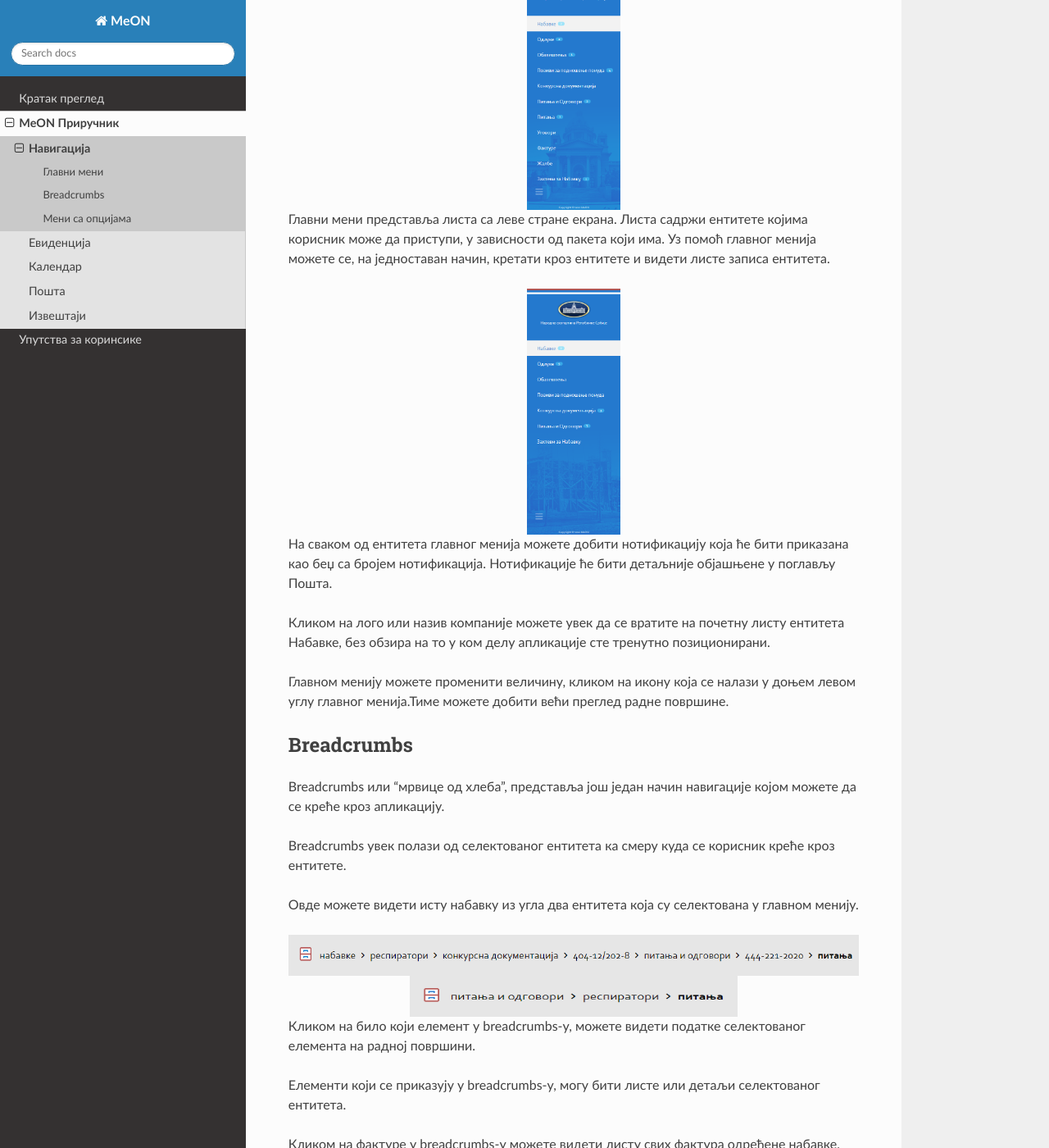
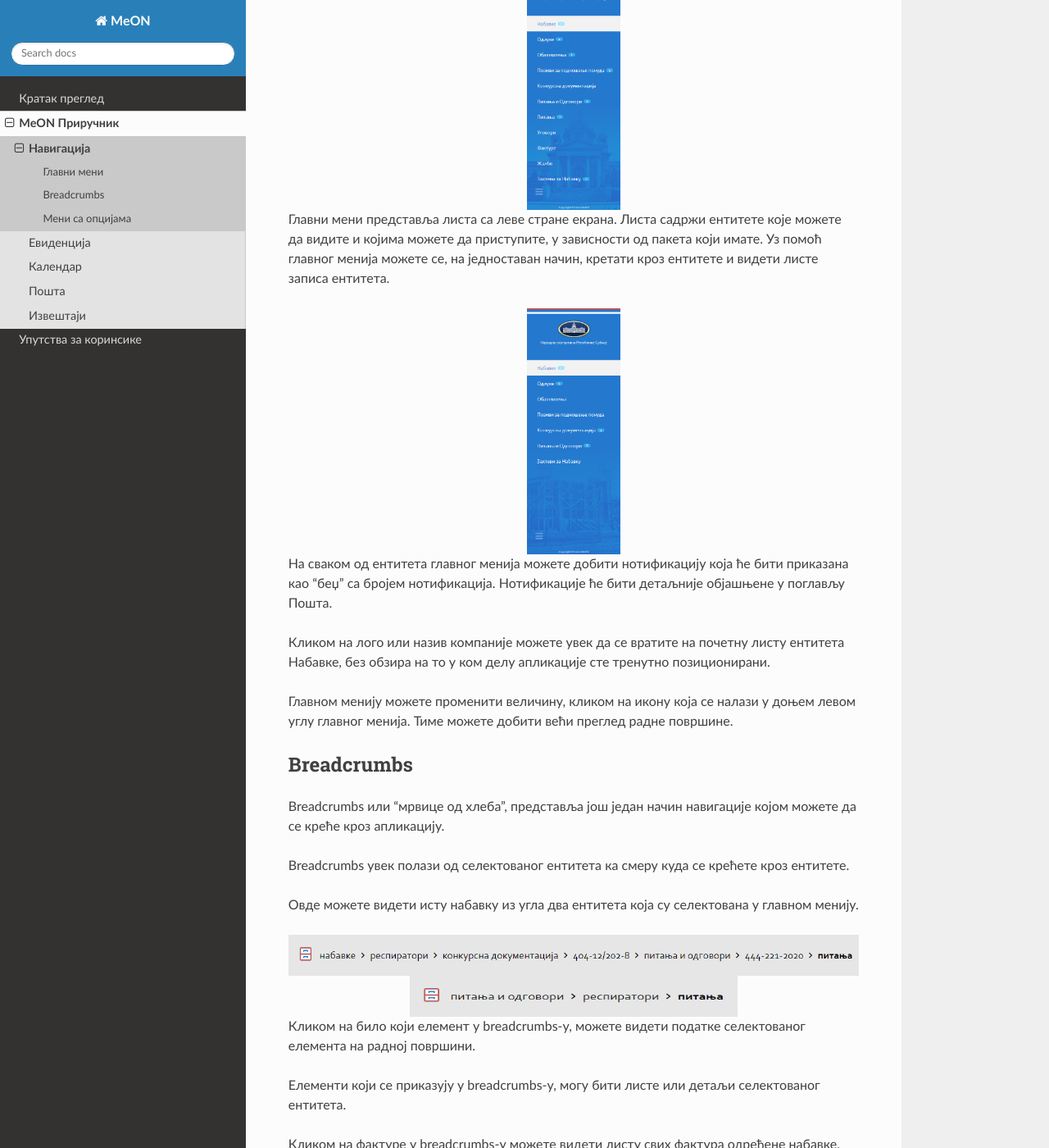
Before and after one commit to ismt-hub/MeON-Docs, a Sphinx documentation site: the page built from docs/prirucnik/navigacija.rst, in a window 1280 px wide and 1400 px high, scrolled down 692 px. Shown: the whole window at 82% size. Built offline with Sphinx 7.4.7 and the Read the Docs theme 2.0.0, drawn with Linux system fonts in a browser that asks for light colours.

Commit message:
Small fix

```diff
--- a/docs/prirucnik/navigacija.rst
+++ b/docs/prirucnik/navigacija.rst
@@ -17,24 +17,24 @@
     :height: 300
     :align: center
 
-Главни мени представља листа са леве стране екрана. Листа садржи ентитете којима корисник може да приступи, у зависности од пакета који има. Уз помоћ главног менија можете се, на једноставан начин, кретати кроз ентитете и видети листе записа ентитета.
+Главни мени представља листа са леве стране екрана. Листа садржи ентитете којe можете да видите и којима можете да приступите, у зависности од пакета који имате. Уз помоћ главног менија можете се, на једноставан начин, кретати кроз ентитете и видети листе записа ентитета.
 
 .. image:: ../_static/img/Navigacija/GlavniMenu/GlavniMenu5.png
     :height: 300
     :align: center
 
-На сваком од ентитета главног менија можете добити нотификацију која ће бити приказана као беџ са бројем нотификација. Нотификације ће бити детаљније објашњене у поглављу Пошта.
+На сваком од ентитета главног менија можете добити нотификацију која ће бити приказана као "беџ" са бројем нотификација. Нотификације ће бити детаљније објашњене у поглављу Пошта.
 
 Кликом на лого или назив компаније можете увек да се вратите на почетну листу ентитета Набавке, без обзира на то у ком делу апликације сте тренутно позиционирани.
 
-Главном менију можете променити величину, кликом на икону која се налази у доњем левом углу главног менија.Тиме можете добити већи преглед радне површине.
+Главном менију можете променити величину, кликом на икону која се налази у доњем левом углу главног менија. Тиме можете добити већи преглед радне површине.
 
 Breadcrumbs
 ===========
 
 Breadcrumbs или "мрвице од хлеба", представља још један начин навигације којом можете да се креће кроз апликацију.
 
-Breadcrumbs увек полази од селектованог ентитета ка смеру куда се корисник креће кроз ентитете.
+Breadcrumbs увек полази од селектованог ентитета ка смеру куда се крећете кроз ентитете.
 
 Овде можете видети исту набавку из угла два ентитета која су селектована у главном менију.
 
```
